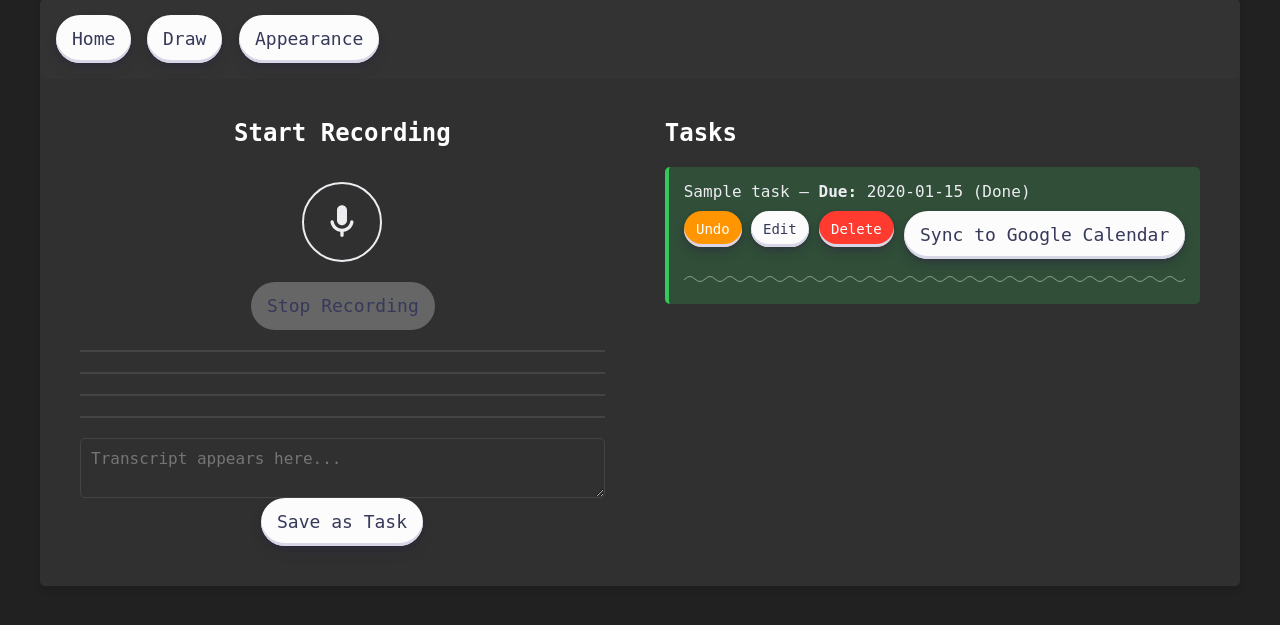
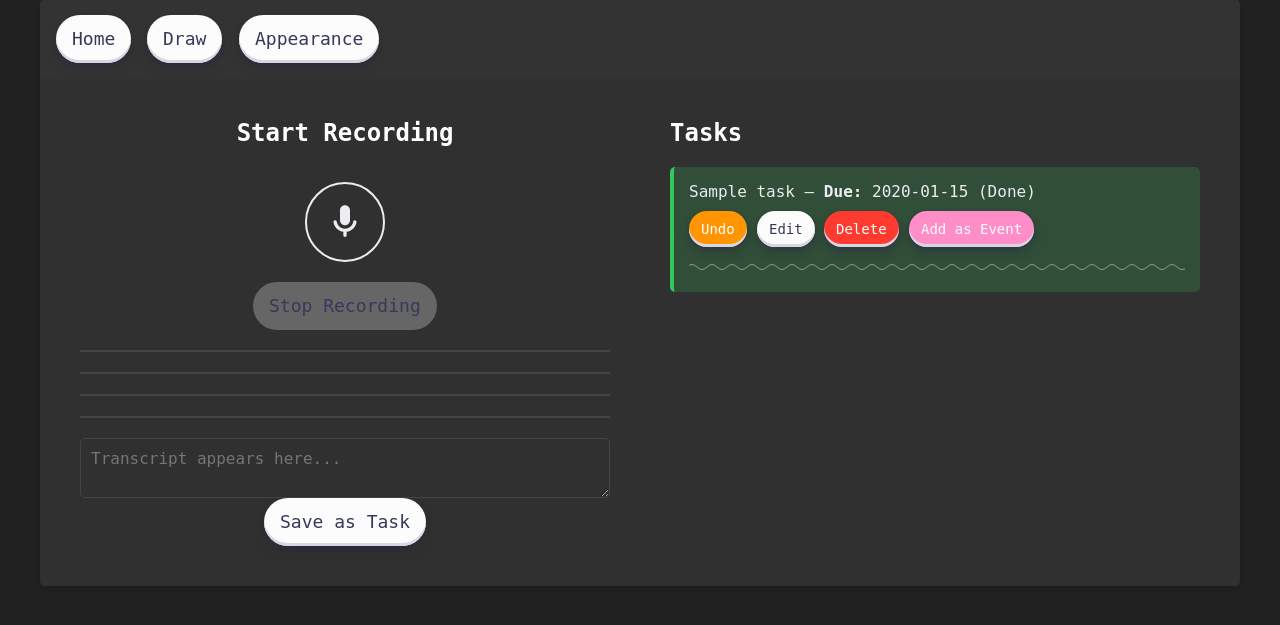
Before and after one commit to CarlosMelicandia/EchoNote, a Flask app: page / in a window 1280 px wide. Shown: the part 21-646 px from the top of the page. Run offline with Flask 3, Linux system fonts and the light colour scheme; tables that the repository leaves empty hold one stand-in row (values such as "Sample post").

Commit message:
Style changes on the add as event button

```diff
--- a/static/styles.css
+++ b/static/styles.css
@@ -512,7 +512,7 @@
     margin-bottom: 10px;
 }
 
-.btn-edit, .btn-delete, .btn-done, .btn-undo {
+.btn-edit, .btn-delete, .btn-done, .btn-undo, .btn-sync{
     height: 36px;
     font-size: 14px;
     padding: 0 12px;
@@ -531,6 +531,11 @@
 .btn-undo {
     background-color: #ff9500;
     color: white;
+}
+
+.btn-sync {
+  background-color: #ff8dc8;
+  color: white;
 }
 
 .task-item.completed {
--- a/templates/index.html
+++ b/templates/index.html
@@ -39,7 +39,7 @@
                         {% endif %}
                         <button class="btn-edit" data-task-id="{{ task.id }}">Edit</button>
                         <button class="btn-delete" data-task-id="{{ task.id }}">Delete</button>
-                        <button class="btn-sync" data-task-id="{{ task.id }}">Sync to Google Calendar</button>
+                        <button class="btn-sync" data-task-id="{{ task.id }}">Add as Event</button>
                     </div>
                     <div class="task-waveform"></div>
                 </div>
@@ -229,4 +229,4 @@
     </form>
   </div>
 </div>
-{% endblock %}
+    {% endblock %}
```
